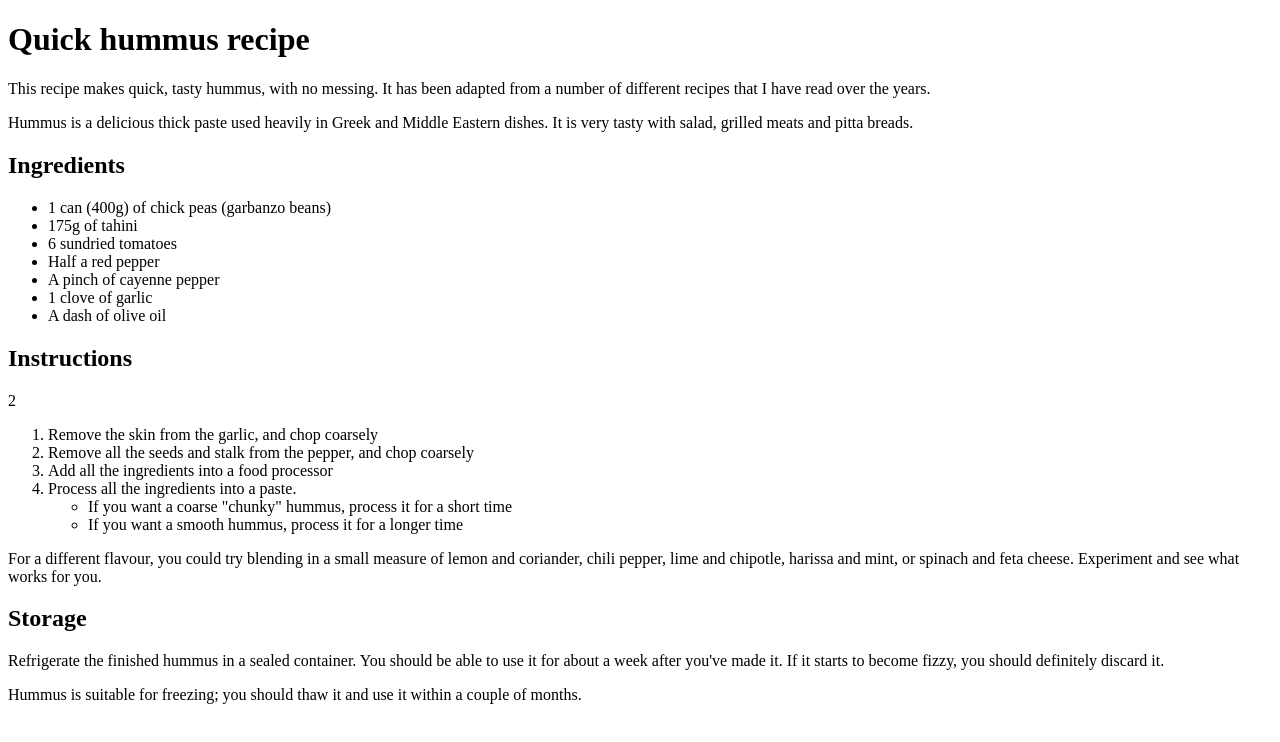
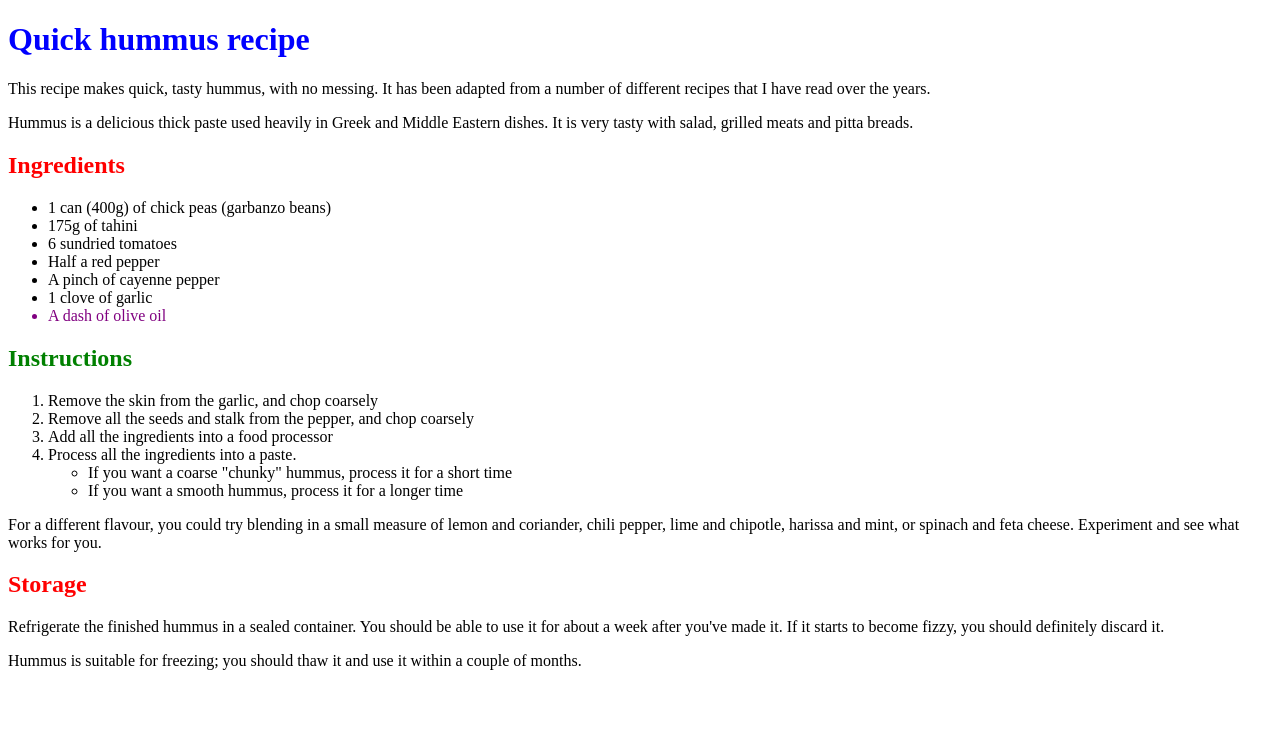
Before and after one commit to GatorDJD/MDNTutorial, a plain HTML site: page test-start.html in a window 1280 px wide. Drawn offline with Linux system fonts and the light colour scheme.

Commit message:
Testing using id /  class as selectors within CSS.

```diff
--- /dev/null
+++ b/styles/test-start.css
@@ -0,0 +1,15 @@
+h1 {
+    color: blue;
+}
+
+h2 {
+    color: red;
+}
+
+#instructions {
+    color: green;
+}
+
+.juststuff {
+    color: purple;
+}
--- a/test-start.html
+++ b/test-start.html
@@ -3,13 +3,14 @@
   <head>
     <meta charset="utf-8">
     <title>Quick hummus recipe</title>
+    <link href="styles/test-start.css" rel="stylesheet">
   </head>
   <body>
     <h1>Quick hummus recipe</h1>
         <p>This recipe makes quick, tasty hummus, with no messing. It has been adapted from a number of different recipes that I have read over the years.</p>
         <p>Hummus is a delicious thick paste used heavily in Greek and Middle Eastern dishes. It is very tasty with salad, grilled meats and pitta breads.</p>
 
-        <h2>Ingredients</h2>
+        <h2 id="ingredients">Ingredients</h2>
             <ul>
                 <li>1 can (400g) of chick peas (garbanzo beans)</li>
                 <li>175g of tahini</li>
@@ -17,10 +18,10 @@
                 <li>Half a red pepper</li>
                 <li>A pinch of cayenne pepper</li>
                 <li>1 clove of garlic</li>
-                <li>A dash of olive oil</li>
+                <li class="juststuff">A dash of olive oil</li>
             </ul>
 
-        <h2>Instructions</h3>2
+        <h2 id="instructions">Instructions</h2>
             <ol>
                 <li>Remove the skin from the garlic, and chop coarsely</li>
                 <li>Remove all the seeds and stalk from the pepper, and chop coarsely</li>
@@ -34,7 +35,7 @@
 
             <p>For a different flavour, you could try blending in a small measure of lemon and coriander, chili pepper, lime and chipotle, harissa and mint, or spinach and feta cheese. Experiment and see what works for you.</p>
 
-        <h2>Storage</h2>
+        <h2 id="storage">Storage</h2>
             <p>Refrigerate the finished hummus in a sealed container. You should be able to use it for about a week after you've made it. If it starts to become fizzy, you should definitely discard it.</p>
             <p>Hummus is suitable for freezing; you should thaw it and use it within a couple of months.</p>
   </body>
```
